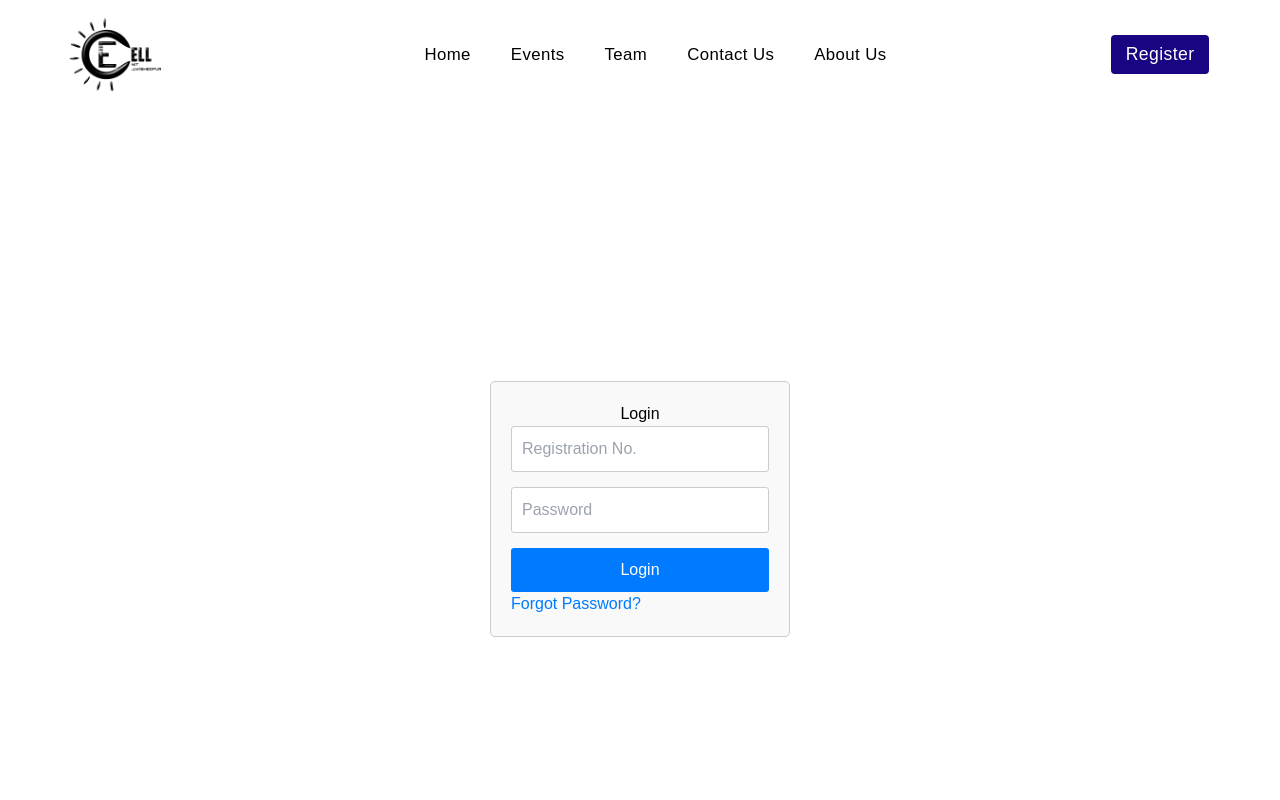
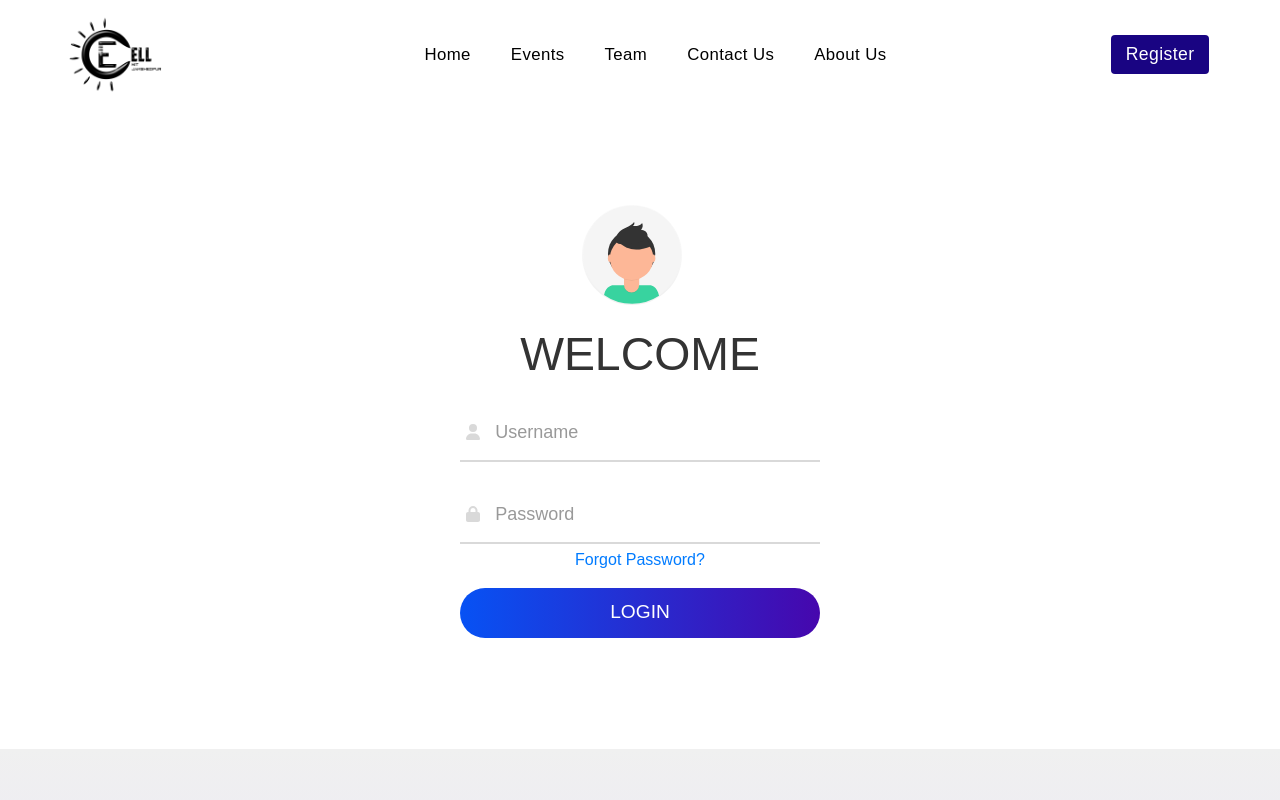
Before and after one commit to abhay5624/ecell_frontend, a React (Create React App) app: page /login in a window 1280 px wide. Shown: the top 800 px of the page. Built offline with nearby package versions, Linux system fonts and the light colour scheme.

Commit message:
Login Form

```diff
--- a/src/components/LogInForm.jsx
+++ b/src/components/LogInForm.jsx
@@ -1,5 +1,8 @@
-import React, { useState } from "react";
-import "../styles/LoginForm.css";
+import React, { useState, useEffect } from "react";
+import "../styles/LoginForm.css"
+import avatar from '../images/avatar.svg'
+import { FontAwesomeIcon } from '@fortawesome/react-fontawesome'
+import {faUser, faLock } from "@fortawesome/free-solid-svg-icons";
 
 function LoginForm() {
   const [registrationNo, setRegistrationNo] = useState("");
@@ -15,36 +18,83 @@ function LoginForm() {
     console.log("Forgot password clicked");
   };
 
+  useEffect(() => {
+    const inputs = document.querySelectorAll(".input");
+
+    const addFocusClass = (event) => {
+      let parent = event.target.parentNode.parentNode;
+      parent.classList.add("focus");
+    };
+
+    const removeFocusClass = (event) => {
+      let parent = event.target.parentNode.parentNode;
+      if (event.target.value === "") {
+        parent.classList.remove("focus");
+      }
+    };
+
+    inputs.forEach(input => {
+      input.addEventListener("focus", addFocusClass);
+      input.addEventListener("blur", removeFocusClass);
+    });
+
+    return () => {
+      inputs.forEach(input => {
+        input.removeEventListener("focus", addFocusClass);
+        input.removeEventListener("blur", removeFocusClass);
+      });
+    };
+  }, []);
+
   return (
+    <>
       <div className="login-container">
-      <div className="login-form">
-        <h2>Login</h2>
+        <div className="login-content">
           <form onSubmit={handleLogin}>
-          <div className="form-group">
+            <img src={avatar} alt="Avatar" />
+            <h2 className="title">Welcome</h2>
+            <div className="input-div one">
+              <div className="i">
+              {/* <i class="fa-solid fa-user"></i> */}
+              <FontAwesomeIcon icon={faUser} className="links"/>
+
+              </div>
+              <div className="div">
+                <h5>Username</h5>
                 <input
                   type="text"
-              placeholder="Registration No."
                   value={registrationNo}
                   onChange={(e) => setRegistrationNo(e.target.value)}
+                  className="input" // Added class name here
                   required
                 />
               </div>
-          <div className="form-group">
+            </div>
+            <div className="input-div pass">
+              <div className="i">
+              {/* <i class="fa-solid fa-lock"></i> */}
+            <FontAwesomeIcon icon={faLock} className=""/>
+              </div>
+              <div className="div">
+                <h5>Password</h5>
                 <input
                   type="password"
-              placeholder="Password"
                   value={password}
                   onChange={(e) => setPassword(e.target.value)}
+                  className="input" // Added class name here
                   required
                 />
               </div>
-          <button type="submit" className="login-btn">Login</button>
-        </form>
+            </div>
             <div className="forgot-password">
           <button onClick={handleForgotPassword}>Forgot Password?</button>
         </div>
+            <input type="submit" className="btn" value="Login" />
+          </form>
         </div>
+
       </div>
+    </>
   );
 }
 
--- a/src/styles/LoginForm.css
+++ b/src/styles/LoginForm.css
@@ -1,48 +1,158 @@
-.login-container {
+
+.login-container{
+  display: flex;
+  flex-direction: column;
+  justify-content: center;
+  align-items: center;
+  min-height: 80vh;
+}
+
+.img{
+ display: flex;
+ justify-content: flex-end;
+ align-items: center;
+}
+
+.login-content{
+ display: flex;
+ justify-content: flex-start;
+ align-items: center;
+ text-align: center;
+}
+
+.img img{
+ width: 500px;
+}
+
+form{
+ width: 360px;
+}
+
+.login-content img{
+ position: relative;
+ height: 100px;
+ left: 7.625em;
+}
+
+.login-content h2{
+ margin: 15px 0;
+ color: #333;
+ text-transform: uppercase;
+ font-size: 2.9rem;
+}
+
+.login-content .input-div{
+ position: relative;
+   display: grid;
+   grid-template-columns: 7% 93%;
+   margin: 25px 0;
+   padding: 5px 0;
+   border-bottom: 2px solid #d9d9d9;
+}
+
+.login-content .input-div.one{
+ margin-top: 0;
+}
+
+.i{
+ color: #d9d9d9;
  display: flex;
  justify-content: center;
  align-items: center;
-    height: 100vh;
 }
 
-  .login-form {
-    width: 300px;
-    padding: 20px;
-    border: 1px solid #ccc;
-    border-radius: 5px;
-    background-color: #f9f9f9;
+.i i{
+ transition: .3s;
 }
 
-  h2 {
-    text-align: center;
+.input-div > div{
+   position: relative;
+ height: 45px;
 }
 
-  .form-group {
-    margin-bottom: 15px;
+.input-div > div > h5{
+ position: absolute;
+ left: 10px;
+ top: 50%;
+ transform: translateY(-50%);
+ color: #999;
+ font-size: 18px;
+ transition: .3s;
 }
 
-  input[type="text"],
-  input[type="password"] {
-    width: 100%;
-    padding: 10px;
-    border: 1px solid #ccc;
-    border-radius: 3px;
+.input-div:before, .input-div:after{
+ content: '';
+ position: absolute;
+ bottom: -2px;
+ width: 0%;
+ height: 2px;
+ background-color: #060eec;
+ transition: .4s;
 }
 
-  .login-btn {
-    width: 100%;
-    padding: 10px;
-    background-color: #007bff;
-    color: #fff;
-    border: none;
-    border-radius: 3px;
-    cursor: pointer;
+.input-div:before{
+ right: 50%;
 }
 
-  .login-btn:hover {
-    background-color: #0056b3;
+.input-div:after{
+ left: 50%;
 }
 
+.input-div.focus:before, .input-div.focus:after{
+ width: 50%;
+}
+
+.input-div.focus > div > h5{
+ top: -5px;
+ font-size: 15px;
+}
+
+.input-div.focus > .i > i{
+ color: #384fd3;
+}
+
+.input-div > div > input{
+ position: absolute;
+ left: 0;
+ top: 0;
+ width: 100%;
+ height: 100%;
+ border: none;
+ outline: none;
+ background: none;
+ padding: 0.5rem 0.7rem;
+ font-size: 1.2rem;
+ color: #555;
+ font-family: 'poppins', sans-serif;
+}
+
+.input-div.pass{
+ margin-bottom: 4px;
+}
+
+
+
+
+.btn{
+ display: block;
+ width: 100%;
+ height: 50px;
+ border-radius: 25px;
+ outline: none;
+ border: none;
+ background-image: linear-gradient(to right, #0752f4, #4607ad, #0c3fd8);
+ background-size: 200%;
+ font-size: 1.2rem;
+ color: #fff;
+ font-family: 'Poppins', sans-serif;
+ text-transform: uppercase;
+ margin: 1rem 0;
+ cursor: pointer;
+ transition: .5s;
+}
+.btn:hover{
+ background-position: right;
+}
 .forgot-password button {
  background-color: transparent;
  border: none;
@@ -53,3 +163,37 @@
 .forgot-password button:hover {
  text-decoration: underline;
 }
+
+@media screen and (max-width: 1050px){
+ .container{
+   grid-gap: 5rem;
+ }
+}
+
+@media screen and (max-width: 1000px){
+ form{
+   width: 290px;
+ }
+
+ .login-content h2{
+       font-size: 2.4rem;
+       margin: 8px 0;
+ }
+
+ .img img{
+   width: 400px;
+ }
+}
+
+@media screen and (max-width: 900px){
+ .container{
+   grid-template-columns: 1fr;
+ }
+
+ .img{
+   display: none;
+ }
+ .login-content{
+   justify-content: center;
+ }
+}
```
Also changed, not shown: src/images/avatar.svg (added). Lines whose indentation alone changed are shown as unchanged.
